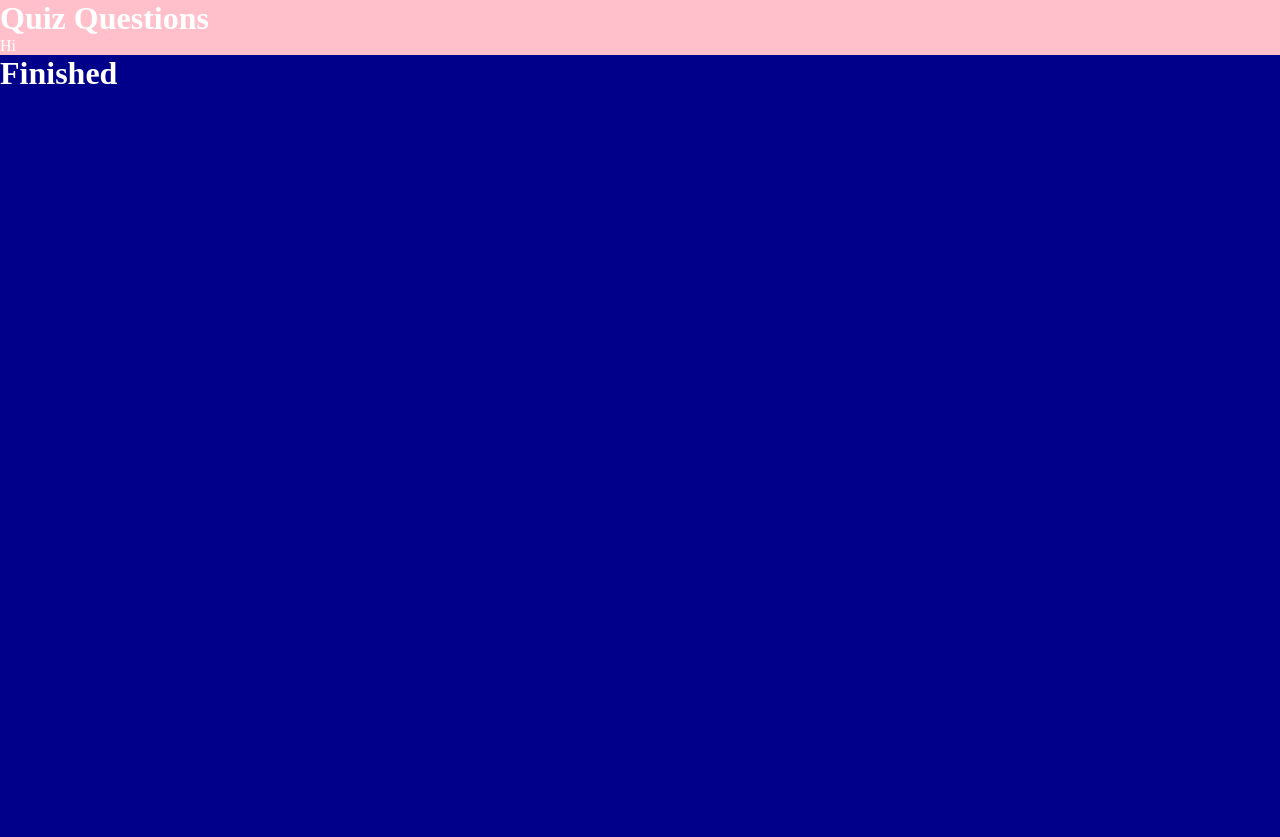
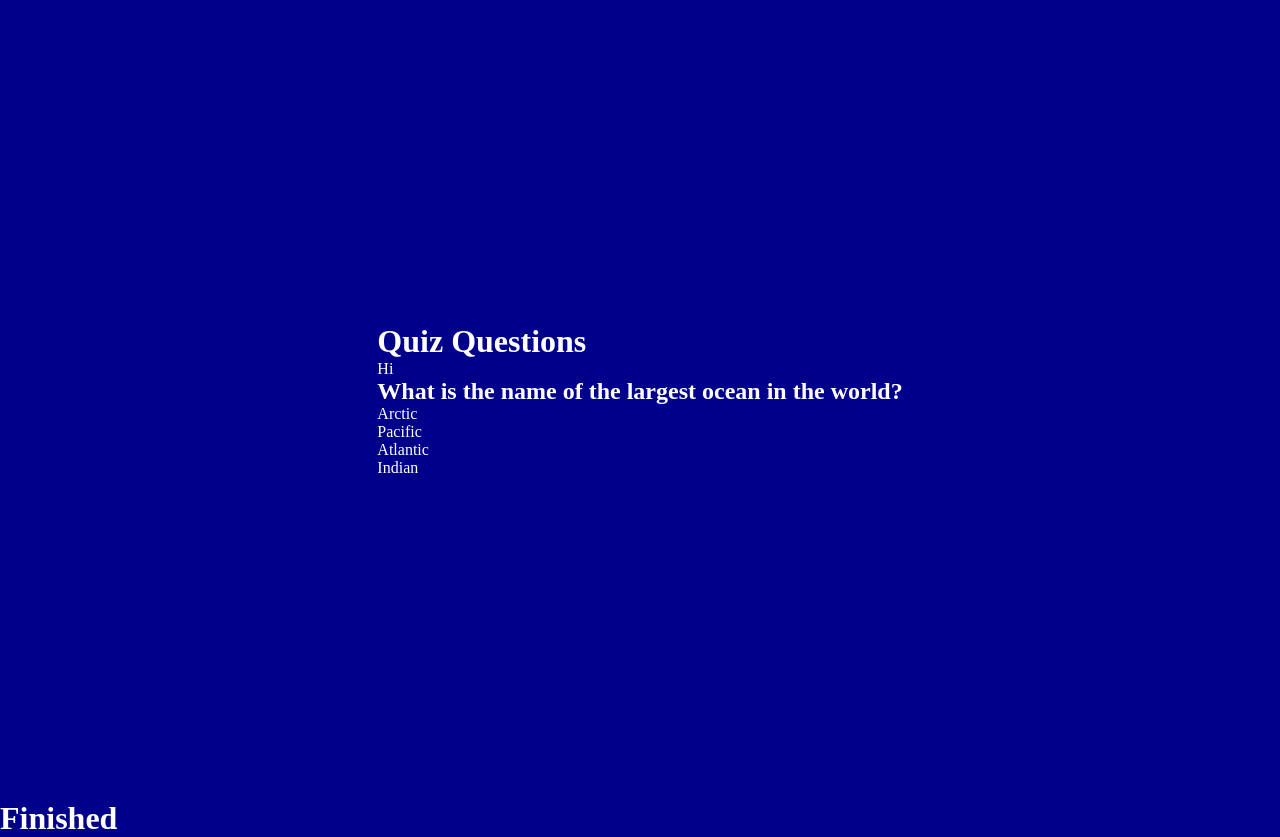
Before and after one commit to johnlombardi389/quiz, a React (Create React App) app: page / in a window 1280 px wide. Both pictures are taken after a click on the button "Start Quiz". Before the commit the page ends 800 px from the top, so only its background shows below. Built offline with nearby package versions, Linux system fonts and the light colour scheme.

Commit message:
Added props to quiz component and imported questions to display by mapping over

```diff
--- a/src/App.js
+++ b/src/App.js
@@ -19,6 +19,7 @@ function App() {
         score={score}
         setScore={setScore}
         previousScore={previousScore}
+        setPreviousScore={setPreviousScore}
       />
       <Finished score={score} setPreviousScore={setPreviousScore} />
     </div>
--- a/src/components/GetUsername.jsx
+++ b/src/components/GetUsername.jsx
@@ -4,8 +4,9 @@ import { motion } from "framer-motion";
 
 const GetUsername = ({ quizStatus, setQuizStatus, username, setUsername }) => {
   return (
-    <div>
-      <h1>Enter your username</h1>
+    <UsernameCard>
+      <h1>Quiz Title</h1>
+      <p>Enter your username</p>
       <input
         type="text"
         placeholder="username"
@@ -13,8 +14,18 @@ const GetUsername = ({ quizStatus, setQuizStatus, username, setUsername }) => {
         onChange={(e) => setUsername(e.target.value)}
       />
       <button onClick={() => setQuizStatus(true)}>Start Quiz</button>
-    </div>
+    </UsernameCard>
   );
 };
 
+const UsernameCard = styled(motion.div)`
+  display: flex;
+  flex-direction: column;
+  justify-content: center;
+  align-items: center;
+  background: green;
+  min-width: 300px;
+  min-height: 400px;
+`;
+
 export default GetUsername;
--- a/src/components/Quiz.jsx
+++ b/src/components/Quiz.jsx
@@ -1,8 +1,27 @@
-const Quiz = ({ username }) => {
+const Quiz = ({
+  username,
+  questions,
+  questionIndex,
+  setQuestionIndex,
+  score,
+  setScore,
+  previousScore,
+  setPreviousScore,
+}) => {
   return (
     <div>
       <h1>Quiz Questions</h1>
       <p>Hi {username}</p>
+
+      <h2>{questions[questionIndex].ask}</h2>
+
+      <div className="answers">
+        {questions[questionIndex].options.map((option, i) => (
+          <div key={i}>
+            <p>{option.answer}</p>
+          </div>
+        ))}
+      </div>
     </div>
   );
 };
--- a/src/pages/Home.jsx
+++ b/src/pages/Home.jsx
@@ -2,19 +2,37 @@ import { useState } from "react";
 // Components
 import GetUsername from "../components/GetUsername";
 import Quiz from "../components/Quiz";
+import { questions } from "../questions";
 // Style
 import styled from "styled-components";
 import { motion } from "framer-motion";
 
-const Home = ({ username, setUsername, score, setScore, previousScore }) => {
+const Home = ({
+  username,
+  setUsername,
+  score,
+  setScore,
+  previousScore,
+  setPreviousScore,
+}) => {
   const [quizStatus, setQuizStatus] = useState(false);
+  const [questionIndex, setQuestionIndex] = useState(0);
 
   console.log(username);
 
   return (
     <StyledHome>
       {quizStatus ? (
-        <Quiz username={username} />
+        <Quiz
+          username={username}
+          questions={questions}
+          questionIndex={questionIndex}
+          setQuestionIndex={setQuestionIndex}
+          score={score}
+          setScore={setScore}
+          previousScore={previousScore}
+          setPreviousScore={setPreviousScore}
+        />
       ) : (
         <GetUsername
           quizStatus={quizStatus}
@@ -28,9 +46,9 @@ const Home = ({ username, setUsername, score, setScore, previousScore }) => {
 };
 
 const StyledHome = styled(motion.div)`
-  background: pink;
-  max-width: 1900px;
-  margin: 0 auto;
+  display: grid;
+  place-items: center;
+  height: 100vh;
 `;
 
 export default Home;
--- a/src/questions.jsx
+++ b/src/questions.jsx
@@ -1,6 +1,7 @@
 export const questions = [
   // Question 1
   {
+    id: 1,
     ask: "What is the name of the largest ocean in the world?",
     options: [
       {
@@ -23,6 +24,7 @@ export const questions = [
   },
   // Question 2
   {
+    id: 2,
     ask: "How many countries are there in the United Kingdom?",
     options: [
       {
@@ -45,6 +47,7 @@ export const questions = [
   },
   // Question 3
   {
+    id: 3,
     ask: "Where are the Spanish Steps located?",
     options: [
       {
@@ -67,6 +70,7 @@ export const questions = [
   },
   // Question 4
   {
+    id: 4,
     ask: "Which U.S. state is known as The Garden State?",
     options: [
       {
@@ -89,6 +93,7 @@ export const questions = [
   },
   // Question 5
   {
+    id: 5,
     ask: "What is the capital city of South Korea?",
     options: [
       {
@@ -111,6 +116,7 @@ export const questions = [
   },
   // Question 6
   {
+    id: 6,
     ask: "By area, what is the smallest country in the world?",
     options: [
       {
@@ -133,6 +139,7 @@ export const questions = [
   },
   // Question 7
   {
+    id: 7,
     ask: "Which country has the longest coastline in the world?",
     options: [
       {
@@ -155,6 +162,7 @@ export const questions = [
   },
   // Question 8
   {
+    id: 8,
     ask: "Which country is Mt. Fuji located in?",
     options: [
       {
@@ -177,6 +185,7 @@ export const questions = [
   },
   // Question 9
   {
+    id: 9,
     ask: "What is the name of the world’s largest island?",
     options: [
       {
@@ -199,6 +208,7 @@ export const questions = [
   },
   // Question 10
   {
+    id: 10,
     ask: "How many time zones does Russia have?",
     options: [
       {
```
